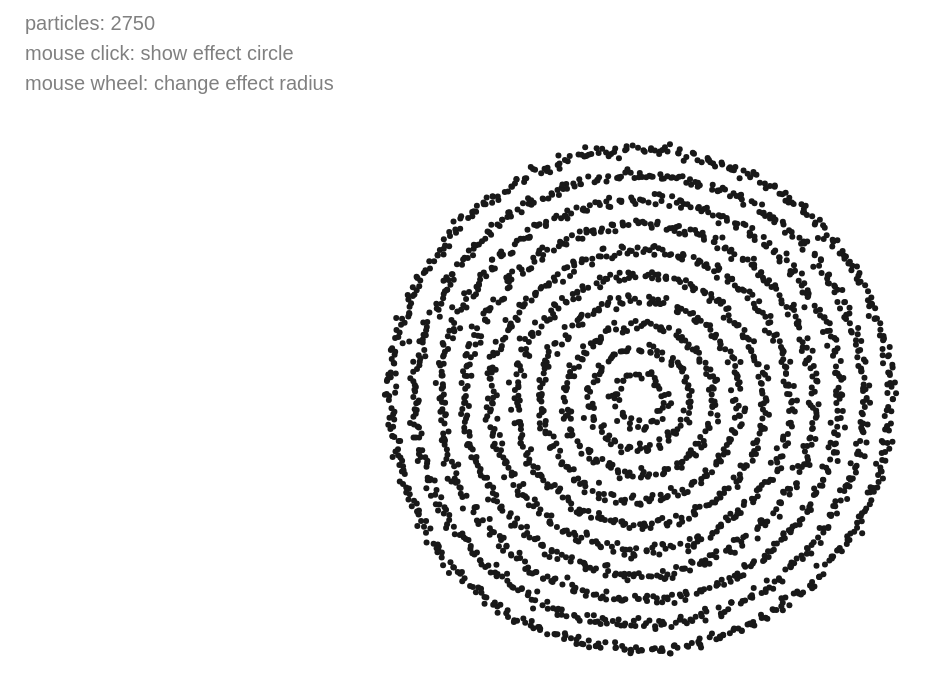
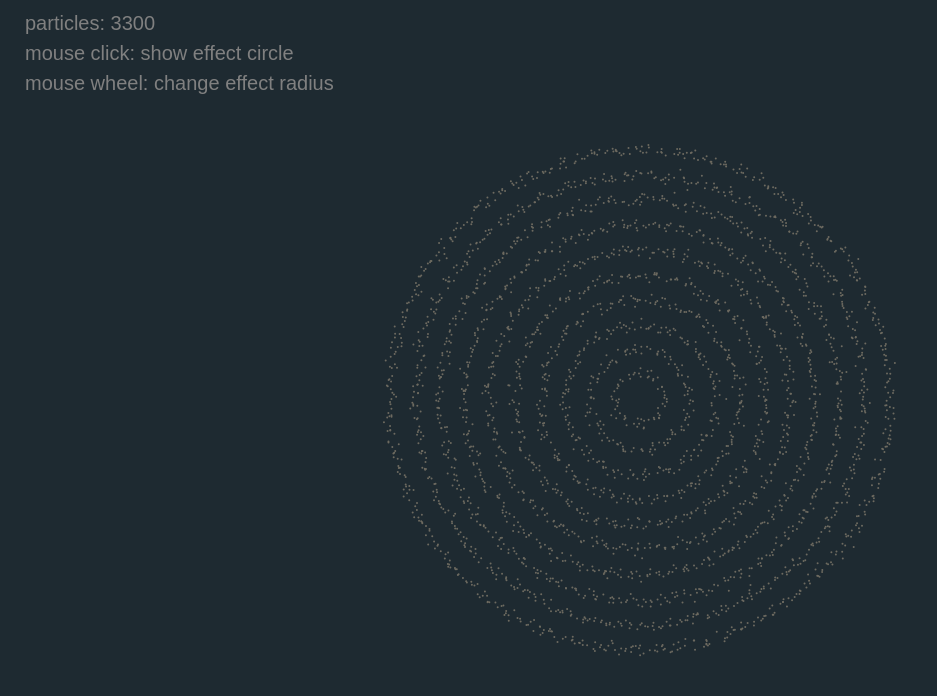
Before and after one commit to sam46/Fiddles, a plain HTML site: page Fiddle 1/index.htm in a window 1280 px wide. Shown: the whole page, without its empty margins (0-937 px from the left). Drawn offline with Linux system fonts and the light colour scheme.

Commit message:
change colors

```diff
--- a/Fiddle 1/index.htm
+++ b/Fiddle 1/index.htm
@@ -11,6 +11,7 @@
 
 canvas {
   display: block;
+  background-color: #1E2A31;
 }
 </style>
 <script type="text/javascript" src="vector.js"></script>
--- a/Fiddle 1/main.js
+++ b/Fiddle 1/main.js
@@ -71,7 +71,7 @@ function Particle(CX,CY,R) {
 	 //    ctx.fill();
 	 //    ctx.closePath();
 
-		ctx.fillStyle = "rgb(25,25,25)";
+		ctx.fillStyle = "#6D6A60";
 		ctx.beginPath();
 	    ctx.arc(this.pos.x, this.pos.y, this.r, 0, 2*Math.PI);
 	    ctx.fill();
@@ -96,7 +96,7 @@ function PSys(){
 	var parts = [];
 
 	for (var i = 1; i <= 10; i++) {
-		addRing(i*50, i*25, 3);
+		addRing(i*60, i*25, 1);
 	}
 	this.count = parts.length;
 
```
